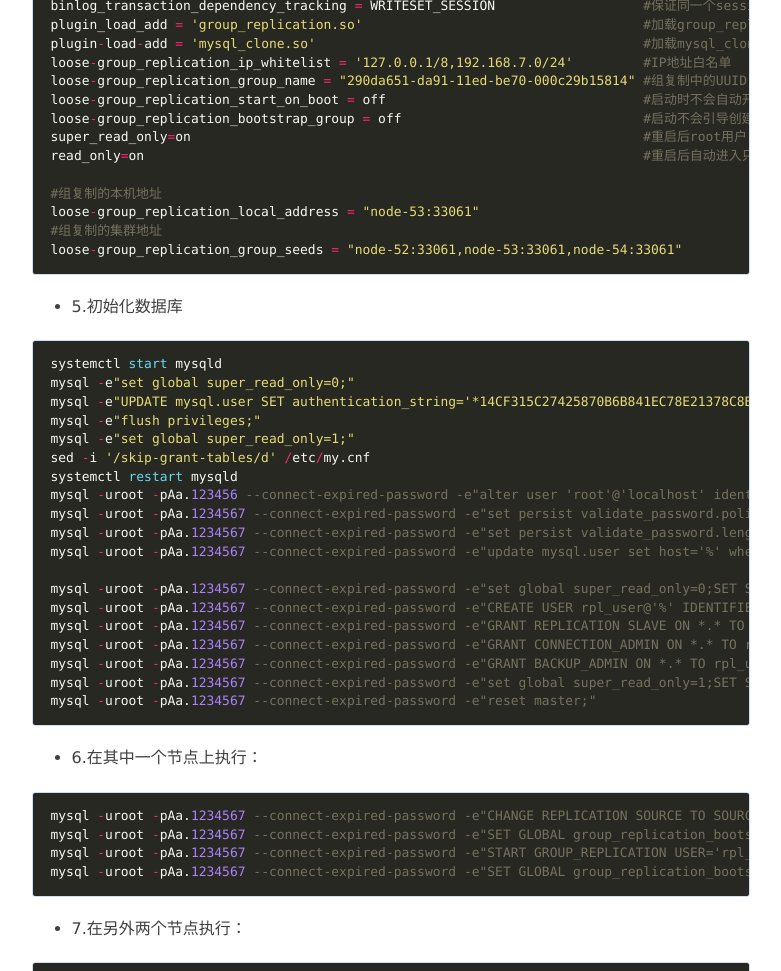
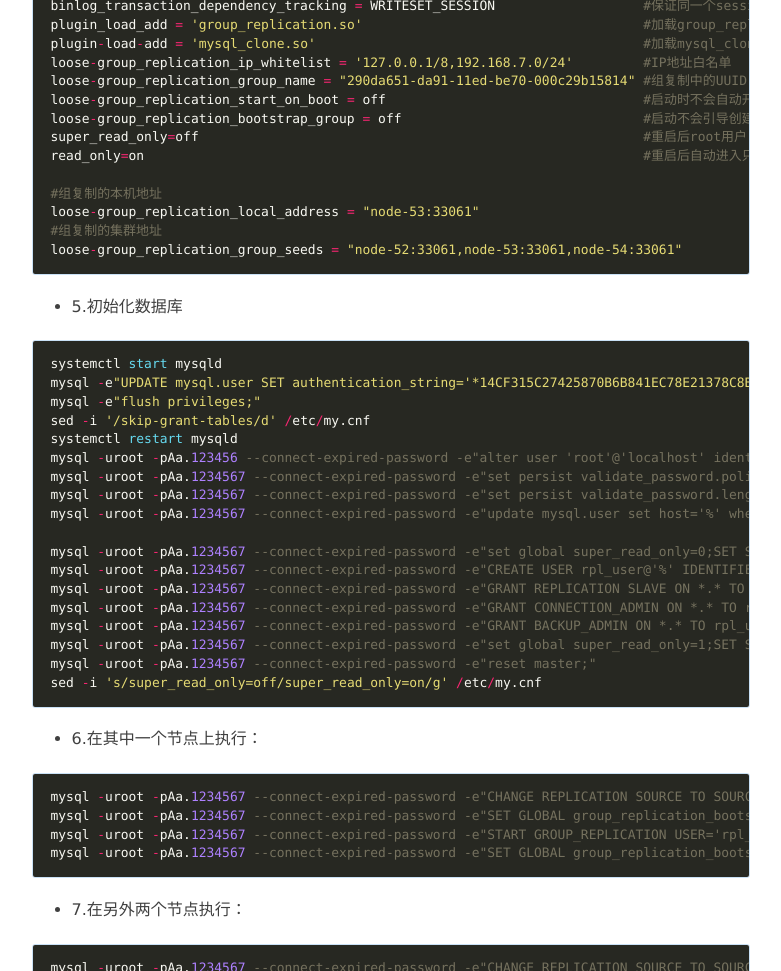
Before and after one commit to zoehuawang/zoehuawang.github.io, a plain HTML site: page post/mgr单主部署/index.html in a window 1280 px wide. Shown: the part 1380-2351 px from the top of the page, without its empty margins (442-1223 px from the left). Drawn offline with nearby package versions, Linux system fonts and the light colour scheme.

Commit message:
20230508

```diff
--- a/post/mgr单主部署/index.html
+++ b/post/mgr单主部署/index.html
@@ -203,7 +203,7 @@
 </span></span><span style="display:flex;"><span>loose<span style="color:#f92672">-</span>group_replication_group_name <span style="color:#f92672">=</span> <span style="color:#e6db74">&#34;290da651-da91-11ed-be70-000c29b15814&#34;</span>	<span style="color:#75715e">#组复制中的UUID</span>
 </span></span><span style="display:flex;"><span>loose<span style="color:#f92672">-</span>group_replication_start_on_boot <span style="color:#f92672">=</span> off									<span style="color:#75715e">#启动时不会自动开始组复制</span>
 </span></span><span style="display:flex;"><span>loose<span style="color:#f92672">-</span>group_replication_bootstrap_group <span style="color:#f92672">=</span> off								<span style="color:#75715e">#启动不会引导创建一个新的组</span>
-</span></span><span style="display:flex;"><span>super_read_only<span style="color:#f92672">=</span>on															<span style="color:#75715e">#重启后root用户自动进入只读状态</span>
+</span></span><span style="display:flex;"><span>super_read_only<span style="color:#f92672">=</span>off															<span style="color:#75715e">#重启后root用户自动进入只读状态(配置完后再改成on)</span>
 </span></span><span style="display:flex;"><span>read_only<span style="color:#f92672">=</span>on																<span style="color:#75715e">#重启后自动进入只读状态</span>
 </span></span><span style="display:flex;"><span>
 </span></span><span style="display:flex;"><span><span style="color:#75715e">#组复制的本机地址</span>
@@ -214,10 +214,8 @@
 <li>5.初始化数据库</li>
 </ul>
 <div class="highlight"><pre tabindex="0" style="color:#f8f8f2;background-color:#272822;-moz-tab-size:4;-o-tab-size:4;tab-size:4;"><code class="language-sql" data-lang="sql"><span style="display:flex;"><span>systemctl <span style="color:#66d9ef">start</span> mysqld
-</span></span><span style="display:flex;"><span>mysql <span style="color:#f92672">-</span>e<span style="color:#e6db74">&#34;set global super_read_only=0;&#34;</span>
 </span></span><span style="display:flex;"><span>mysql <span style="color:#f92672">-</span>e<span style="color:#e6db74">&#34;UPDATE mysql.user SET authentication_string=&#39;*14CF315C27425870B6B841EC78E21378C8BEE3CA&#39; WHERE user=&#39;root&#39;;&#34;</span>
 </span></span><span style="display:flex;"><span>mysql <span style="color:#f92672">-</span>e<span style="color:#e6db74">&#34;flush privileges;&#34;</span>
-</span></span><span style="display:flex;"><span>mysql <span style="color:#f92672">-</span>e<span style="color:#e6db74">&#34;set global super_read_only=1;&#34;</span>
 </span></span><span style="display:flex;"><span>sed <span style="color:#f92672">-</span>i <span style="color:#e6db74">&#39;/skip-grant-tables/d&#39;</span> <span style="color:#f92672">/</span>etc<span style="color:#f92672">/</span>my.cnf
 </span></span><span style="display:flex;"><span>systemctl <span style="color:#66d9ef">restart</span> mysqld
 </span></span><span style="display:flex;"><span>mysql <span style="color:#f92672">-</span>uroot <span style="color:#f92672">-</span>pAa.<span style="color:#ae81ff">123456</span> <span style="color:#75715e">--connect-expired-password -e&#34;alter user &#39;root&#39;@&#39;localhost&#39; identified with mysql_native_password by &#39;Aa.1234567&#39;;&#34;
@@ -232,7 +230,8 @@
 </span></span></span><span style="display:flex;"><span><span style="color:#75715e"></span>mysql <span style="color:#f92672">-</span>uroot <span style="color:#f92672">-</span>pAa.<span style="color:#ae81ff">1234567</span> <span style="color:#75715e">--connect-expired-password -e&#34;GRANT BACKUP_ADMIN ON *.* TO rpl_user@&#39;%&#39;;FLUSH PRIVILEGES;&#34;
 </span></span></span><span style="display:flex;"><span><span style="color:#75715e"></span>mysql <span style="color:#f92672">-</span>uroot <span style="color:#f92672">-</span>pAa.<span style="color:#ae81ff">1234567</span> <span style="color:#75715e">--connect-expired-password -e&#34;set global super_read_only=1;SET SQL_LOG_BIN=1;&#34;
 </span></span></span><span style="display:flex;"><span><span style="color:#75715e"></span>mysql <span style="color:#f92672">-</span>uroot <span style="color:#f92672">-</span>pAa.<span style="color:#ae81ff">1234567</span> <span style="color:#75715e">--connect-expired-password -e&#34;reset master;&#34;
-</span></span></span></code></pre></div><ul>
+</span></span></span><span style="display:flex;"><span><span style="color:#75715e"></span>sed <span style="color:#f92672">-</span>i <span style="color:#e6db74">&#39;s/super_read_only=off/super_read_only=on/g&#39;</span> <span style="color:#f92672">/</span>etc<span style="color:#f92672">/</span>my.cnf
+</span></span></code></pre></div><ul>
 <li>6.在其中一个节点上执行：</li>
 </ul>
 <div class="highlight"><pre tabindex="0" style="color:#f8f8f2;background-color:#272822;-moz-tab-size:4;-o-tab-size:4;tab-size:4;"><code class="language-sql" data-lang="sql"><span style="display:flex;"><span>mysql <span style="color:#f92672">-</span>uroot <span style="color:#f92672">-</span>pAa.<span style="color:#ae81ff">1234567</span> <span style="color:#75715e">--connect-expired-password -e&#34;CHANGE REPLICATION SOURCE TO SOURCE_USER=&#39;rpl_user&#39;, SOURCE_PASSWORD=&#39;Aa.1234567&#39; FOR CHANNEL &#39;group_replication_recovery&#39;;&#34;
```
